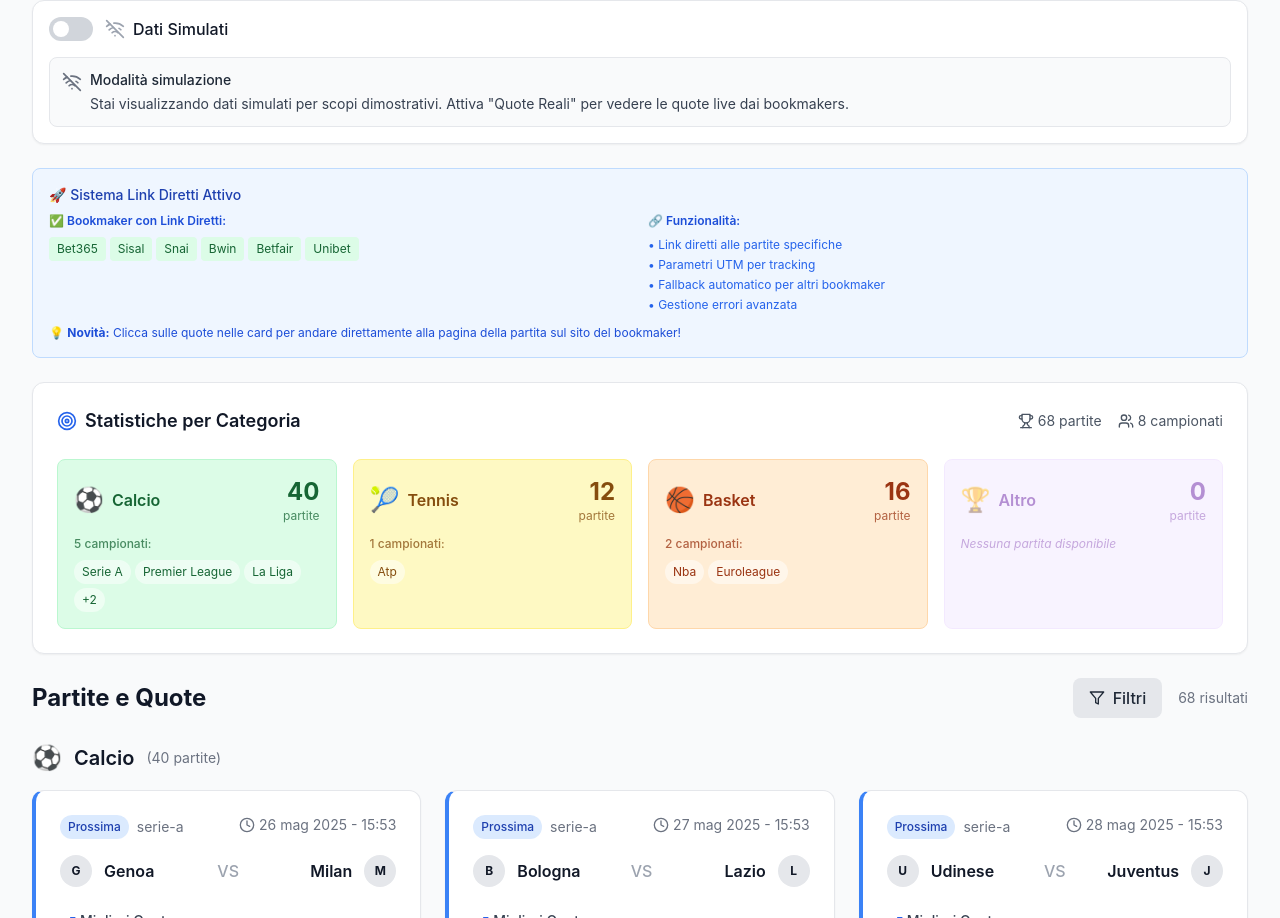
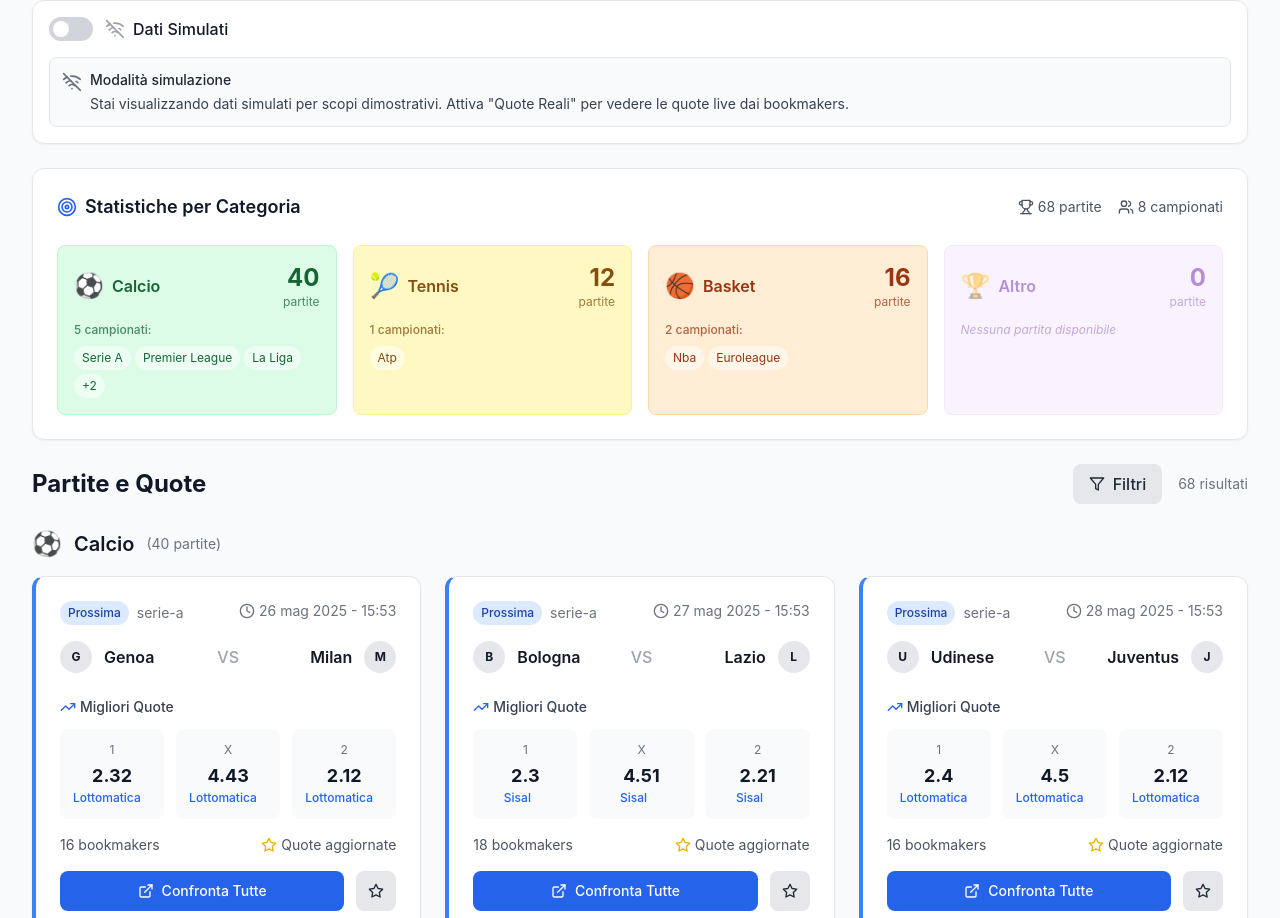
Before and after one commit to J4sp3rd3v/sportquote, a Next.js app: page / in a window 1280 px wide. Shown: the part 708-1626 px from the top of the page. Built offline with nearby package versions, Linux system fonts and the light colour scheme.

Commit message:
Rimozione sezione Sistema Link Diretti Attivo dalla homepage

```diff
--- a/app/page.tsx
+++ b/app/page.tsx
@@ -244,34 +244,7 @@ export default function HomePage() {
           onRefresh={refreshData}
         />
 
-        {/* Test Link Bookmaker Avanzato */}
-        <div className="bg-blue-50 border border-blue-200 rounded-lg p-4 mb-6">
-          <h3 className="text-sm font-medium text-blue-800 mb-2">🚀 Sistema Link Diretti Attivo</h3>
-          <div className="grid grid-cols-1 md:grid-cols-2 gap-4">
-            <div>
-              <h4 className="text-xs font-semibold text-blue-700 mb-2">✅ Bookmaker con Link Diretti:</h4>
-              <div className="flex flex-wrap gap-1">
-                {['Bet365', 'Sisal', 'Snai', 'Bwin', 'Betfair', 'Unibet'].map(name => (
-                  <span key={name} className="px-2 py-1 bg-green-100 text-green-800 rounded text-xs">
-                    {name}
-                  </span>
-                ))}
-              </div>
-            </div>
-            <div>
-              <h4 className="text-xs font-semibold text-blue-700 mb-2">🔗 Funzionalità:</h4>
-              <ul className="text-xs text-blue-600 space-y-1">
-                <li>• Link diretti alle partite specifiche</li>
-                <li>• Parametri UTM per tracking</li>
-                <li>• Fallback automatico per altri bookmaker</li>
-                <li>• Gestione errori avanzata</li>
-              </ul>
-            </div>
-          </div>
-          <p className="text-xs text-blue-700 mt-3">
-            💡 <strong>Novità:</strong> Clicca sulle quote nelle card per andare direttamente alla pagina della partita sul sito del bookmaker!
-          </p>
-        </div>
+
 
         {/* Category Statistics */}
         {currentStats && (
```
